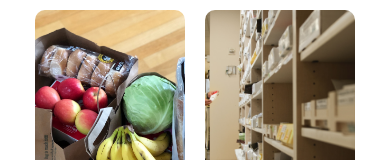
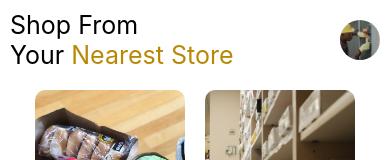
Before and after one commit to ZhaAbhi/NearMe, a React Native app: screen /Electricians in a window 390 px wide. Shown: the top 160 px of the page. Built offline with nearby package versions, Linux system fonts and the light colour scheme.

Commit message:
Added global dts to support image import file and finalize the design of header

```diff
--- /dev/null
+++ b/components/Header.tsx
@@ -0,0 +1,39 @@
+import React from 'react';
+import {Image, SafeAreaView, StyleSheet, Text, View} from 'react-native';
+import ElectricianImage from '../assets/NearMe-Assets/Electricians.jpeg';
+
+const Header = (): JSX.Element => {
+  return (
+    <SafeAreaView
+      style={{
+        flexDirection: 'row',
+        justifyContent: 'space-between',
+        alignItems: 'center',
+      }}>
+      <View style={styles.titleContainer}>
+        <Text style={styles.title}>Shop From</Text>
+        <View style={{flexDirection: 'row', alignItems: 'center'}}>
+          <Text style={styles.title}>Your</Text>
+          <Text style={[styles.title, {color: '#b88804'}]}> Nearest Store</Text>
+        </View>
+      </View>
+      <View style={{marginRight: 10}}>
+        <Image
+          source={ElectricianImage}
+          style={{height: 40, width: 40, borderRadius: 25}}
+        />
+      </View>
+    </SafeAreaView>
+  );
+};
+
+const styles = StyleSheet.create({
+  titleContainer: {
+    padding: 10,
+  },
+  title: {
+    fontSize: 25,
+  },
+});
+
+export default Header;
--- a/screens/HomeScreen.tsx
+++ b/screens/HomeScreen.tsx
@@ -9,6 +9,7 @@ import {
   StyleSheet,
 } from 'react-native';
 import Category from '../components/Category';
+import Header from '../components/Header';
 
 interface CategoryType {
   id: number;
@@ -65,6 +66,8 @@ const Data: CategoryType[] = [
 
 function HomeScreen(): JSX.Element {
   return (
+    <>
+      <Header />
       <ScrollView bounces={false}>
         <View style={styles.container}>
           {Data.map(data => (
@@ -72,6 +75,7 @@ function HomeScreen(): JSX.Element {
           ))}
         </View>
       </ScrollView>
+    </>
   );
 }
 
```
Also changed, not shown: global.d.ts (added, +10 -0 lines). Lines whose indentation alone changed are shown as unchanged.
